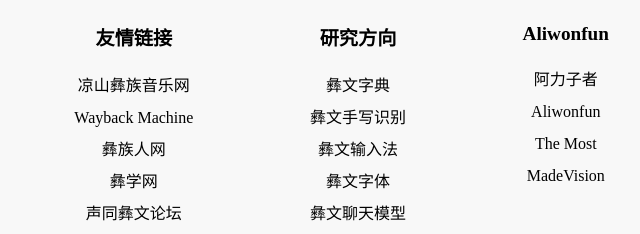
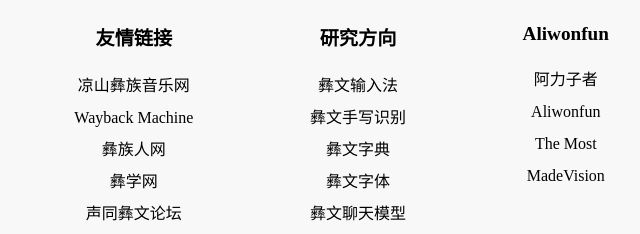
Before and after one commit to Aleeyoung/yiwenzidian, a plain HTML site: page index.html in a window 1280 px wide. Shown: the part 3833-4067 px from the top of the page, 415-1055 px from the left. Drawn offline with Linux system fonts and the light colour scheme.

Commit message:
Update index.html

```diff
--- a/index.html
+++ b/index.html
@@ -290,9 +290,9 @@
                 </div>
                 <div class="column_list">
                     <ul>
-                        <li>彝文字典</li>
+                        <li><a href="https://aleeyoung.github.io/aliyiime">彝文输入法</a></li>
                         <li>彝文手写识别</li>
-                        <li>彝文输入法</li>
+                        <li><a href="index.html">彝文字典</a></li>
                         <li>彝文字体</li>
                         <li>彝文聊天模型</li>
                         <li>彝文语音工具</li>
```
